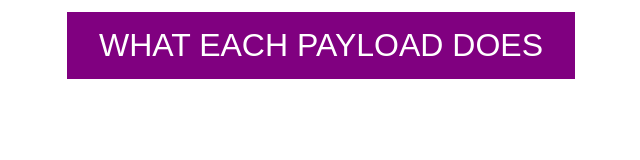
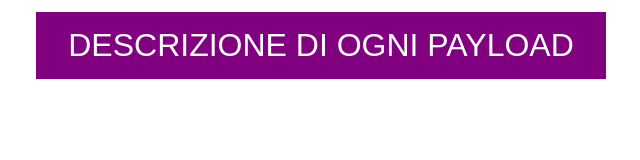
Before and after one commit to theheroGAC/X-project-PS4, a plain HTML site: page payloads/infoloader.html in a window 1280 px wide. Shown: the whole page, without its empty margins (319-959 px from the left). Drawn offline with Linux system fonts and the light colour scheme.

Commit message:
Update infoloader.html

```diff
--- a/payloads/infoloader.html
+++ b/payloads/infoloader.html
@@ -23,7 +23,7 @@
 
 <body>
 <center>
-<button class="button" onclick="myFunction()">WHAT EACH PAYLOAD DOES</button>
+<button class="button" onclick="myFunction()">DESCRIZIONE DI OGNI PAYLOAD</button>
 </center>
 <script>
 function myFunction() {
```
